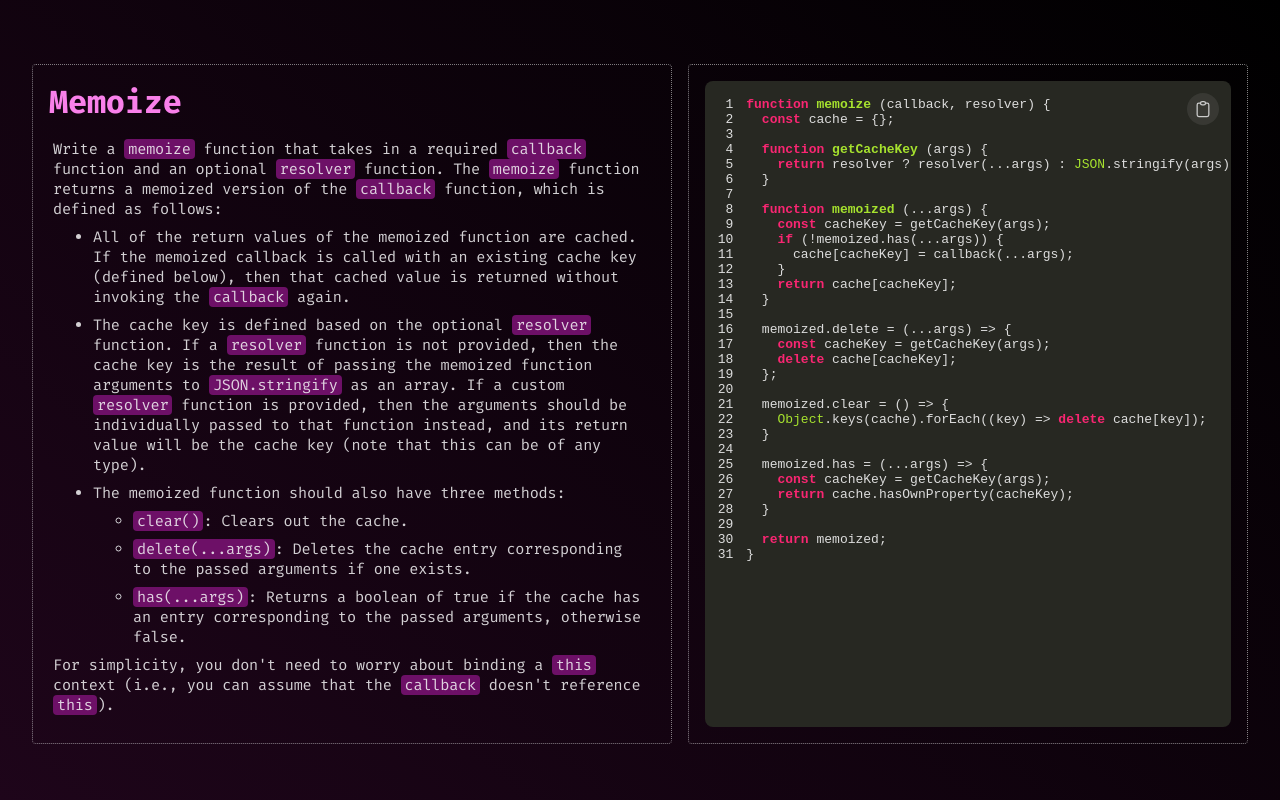
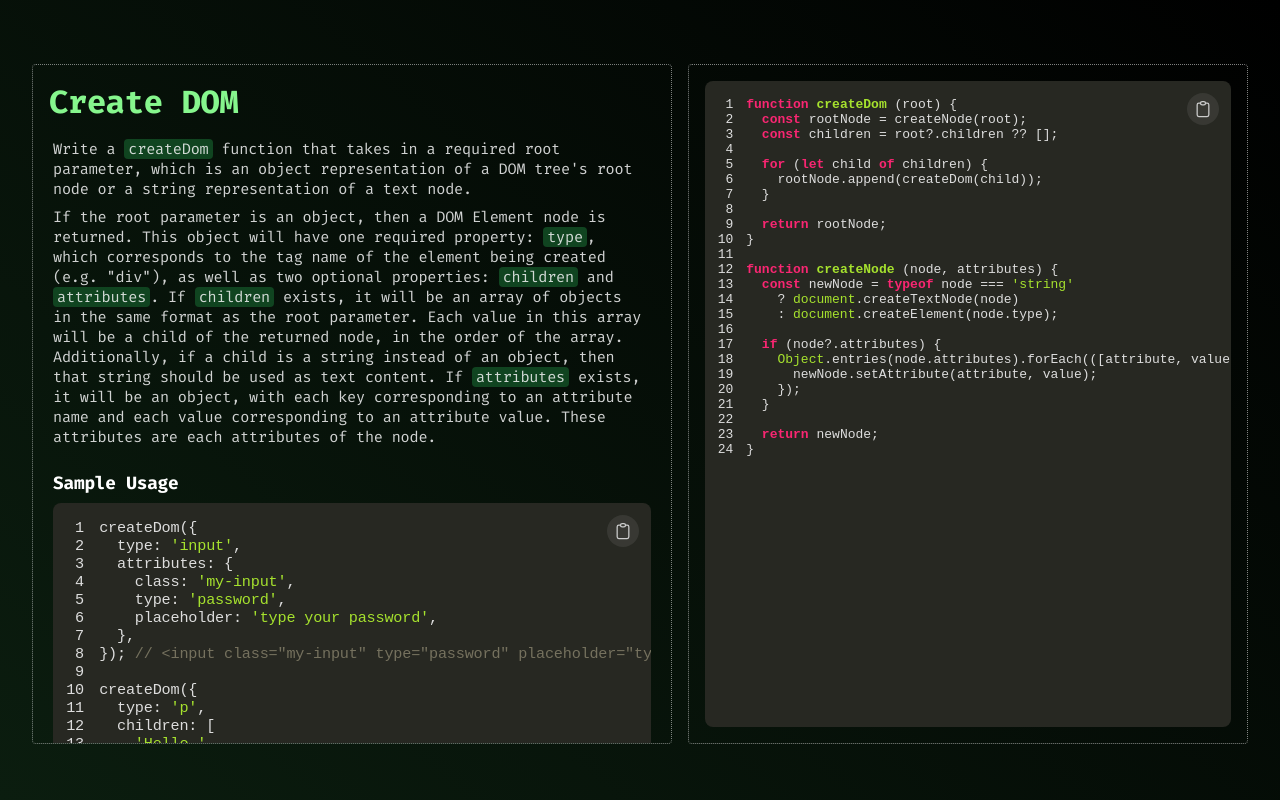
Before and after one commit to DemonDaddy22/frontend-expert, a React (Create React App) app: page / in a window 1280 px wide. Built offline with nearby package versions, Linux system fonts and the light colour scheme.

Commit message:
Implement Create DOM exercise

```diff
--- a/src/App.tsx
+++ b/src/App.tsx
@@ -1,13 +1,13 @@
 import React from 'react';
 import './App.scss';
-import Memoize from './components/Memoize';
+import CreateDOM from './components/CreateDOM';
 import ThemeContextProvider from './context/ThemeContext';
 
 function App() {
   return (
     <ThemeContextProvider>
       <div className="container">
-        <Memoize />
+        <CreateDOM />
       </div>
     </ThemeContextProvider>
   );
--- /dev/null
+++ b/src/components/CreateDOM/codeBlocks.ts
@@ -0,0 +1,44 @@
+export const sampleUsage = `createDom({
+  type: 'input',
+  attributes: {
+    class: 'my-input',
+    type: 'password',
+    placeholder: 'type your password',
+  },
+}); // <input class="my-input" type="password" placeholder="type your password" />
+
+createDom({
+  type: 'p',
+  children: [
+    'Hello ',
+    {
+      type: 'strong',
+      children: ['World']
+    },
+  ]
+}); // <p>Hello <strong>World</strong></p>`;
+
+export const solutionCode = `function createDom (root) {
+  const rootNode = createNode(root);
+  const children = root?.children ?? [];
+
+  for (let child of children) {
+    rootNode.append(createDom(child));
+  }
+
+  return rootNode;
+}
+
+function createNode (node, attributes) {
+  const newNode = typeof node === 'string'
+    ? document.createTextNode(node)
+    : document.createElement(node.type);
+
+  if (node?.attributes) {
+    Object.entries(node.attributes).forEach(([attribute, value]) => {
+      newNode.setAttribute(attribute, value);
+    });
+  }
+
+  return newNode;
+}`;
--- /dev/null
+++ b/src/components/CreateDOM/index.tsx
@@ -0,0 +1,48 @@
+import React from 'react';
+import { PROJECT_COLORS } from '../../constants/theme';
+import ProjectPage from '../ProjectPage';
+import QuestionDetails from '../QuestionDetails';
+import CodeBlock from '../UI/CodeBlock';
+import { sampleUsage, solutionCode } from './codeBlocks';
+import classes from './styles.module.scss';
+
+const CreateDOM: React.FC<Props> = () => {
+  return (
+    <ProjectPage background={PROJECT_COLORS.PROJECT27.background} containerClassName={classes.pageContainer}>
+      <QuestionDetails
+        title='Create DOM'
+        titleClassName={classes.questionTitle}
+        containerClassName={classes.questionDetails}
+        descriptionClassName={classes.questionDescription}
+      >
+        <p>
+          Write a <span className={classes.questionDescriptionHighlight}>createDom</span> function that takes in a
+          required root parameter, which is an object representation of a DOM tree's root node or a string
+          representation of a text node.
+        </p>
+        <p>
+          If the root parameter is an object, then a DOM Element node is returned. This object will have one required
+          property: <span className={classes.questionDescriptionHighlight}>type</span>, which corresponds to the tag
+          name of the element being created (e.g. "div"), as well as two optional properties:{' '}
+          <span className={classes.questionDescriptionHighlight}>children</span> and{' '}
+          <span className={classes.questionDescriptionHighlight}>attributes</span>. If{' '}
+          <span className={classes.questionDescriptionHighlight}>children</span> exists, it will be an array of objects
+          in the same format as the root parameter. Each value in this array will be a child of the returned node, in
+          the order of the array. Additionally, if a child is a string instead of an object, then that string should be
+          used as text content. If <span className={classes.questionDescriptionHighlight}>attributes</span> exists, it
+          will be an object, with each key corresponding to an attribute name and each value corresponding to an
+          attribute value. These attributes are each attributes of the node.
+        </p>
+        <div className={classes.codeWrapper}>
+          <h3 className={classes.codeBlockHeader}>Sample Usage</h3>
+          <CodeBlock codeString={sampleUsage} />
+        </div>
+      </QuestionDetails>
+      <section className={classes.solutionContainer}>
+        <CodeBlock codeString={solutionCode} containerClassName={classes.fullHeight} />
+      </section>
+    </ProjectPage>
+  );
+};
+
+export default CreateDOM;
--- /dev/null
+++ b/src/components/CreateDOM/styles.module.scss
@@ -0,0 +1,64 @@
+@import '../../constants/theme.scss';
+@import '../../utils/mixins.scss';
+
+.pageContainer {
+  @media screen and (min-width: 992px) {
+    overflow-y: hidden;
+  }
+}
+
+.questionDetails {
+  @media screen and (min-width: 992px) {
+    max-width: 40rem;
+    max-height: 85vh;
+    overflow-y: auto;
+  }
+}
+
+.questionDescription {
+  @include spacing (0 0.25rem);
+  word-break: break-word;
+  white-space: break-spaces;
+}
+
+.questionTitle {
+  color: $project-header-27;
+}
+
+.break {
+  @include spacing ($margin: 0.5rem 0);
+}
+
+.questionDescriptionHighlight {
+  @include spacing (0 0.25rem);
+  background-color: $project-highlight-27;
+  border-radius: 0.25rem;
+}
+
+.codeWrapper {
+  @include spacing (0.5rem 0);
+}
+
+.codeBlockHeader {
+  @include spacing (0.5rem 0);
+  color: $white;
+}
+
+.solutionContainer {
+  @include spacing (1rem);
+  border: 1px dotted rgba($color: $white, $alpha: 0.5);
+  border-radius: 0.25rem;
+  align-self: stretch;
+  flex: 1;
+
+  @media screen and (min-width: 992px) {
+    overflow-y: auto;
+    max-width: 60rem;
+    max-height: 85vh;
+  }
+}
+
+.fullHeight {
+  @include spacing (0, 0);
+  height: 100%;
+}
--- a/src/constants/theme.scss
+++ b/src/constants/theme.scss
@@ -186,3 +186,8 @@ $project-highlight-25: #8C7105;
 $project-bg-26: linear-gradient(40deg, #1E051A 0%, $black 100%);
 $project-header-26: #F980EA;
 $project-highlight-26: #6D1067;
+
+// project-27
+$project-bg-27: linear-gradient(40deg, #0B1D0F 0%, $black 100%);
+$project-header-27: #86F68D;
+$project-highlight-27: #104420;
--- a/src/constants/theme.ts
+++ b/src/constants/theme.ts
@@ -96,4 +96,7 @@ export const PROJECT_COLORS: { [key: string]: { [key: string]: string } } = {
   PROJECT26: {
     background: `linear-gradient(40deg, #1E051A 0%, ${COLORS.BLACK} 100%)`,
   },
+  PROJECT27: {
+    background: `linear-gradient(40deg, #0B1D0F 0%, ${COLORS.BLACK} 100%)`,
+  },
 };
```
Also changed, not shown: src/components/CreateDOM/README.md (added).
